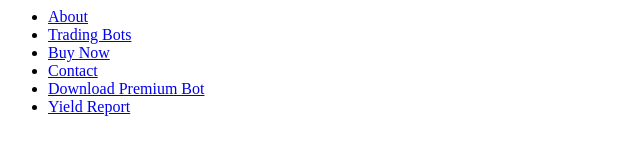
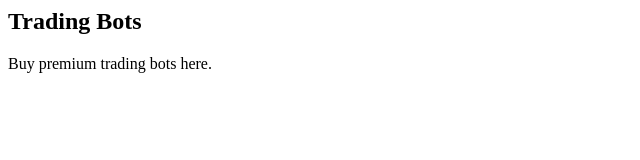
Before and after one commit to Msmylife/Msmylife.github.io, a plain HTML site: page index.html in a window 1280 px wide. Shown: the whole page, without its empty margins (0-640 px from the left). Drawn offline with Linux system fonts and the light colour scheme.

Commit message:
Add files via upload

```diff
--- a/index.html
+++ b/index.html
@@ -1,10 +1 @@
-<nav>
-  <ul>
-    <li><a href="about.html">About</a></li>
-    <li><a href="products.html">Trading Bots</a></li>
-    <li><a href="buy-now.html">Buy Now</a></li>
-    <li><a href="contact.html">Contact</a></li>
-    <li><a href="premium-bot.pdf">Download Premium Bot</a></li>
-    <li><a href="coal-yield-report.pdf">Yield Report</a></li>
-  </ul>
-</nav>
+<html><body><h2>Trading Bots</h2><p>Buy premium trading bots here.</p></body></html>
```
